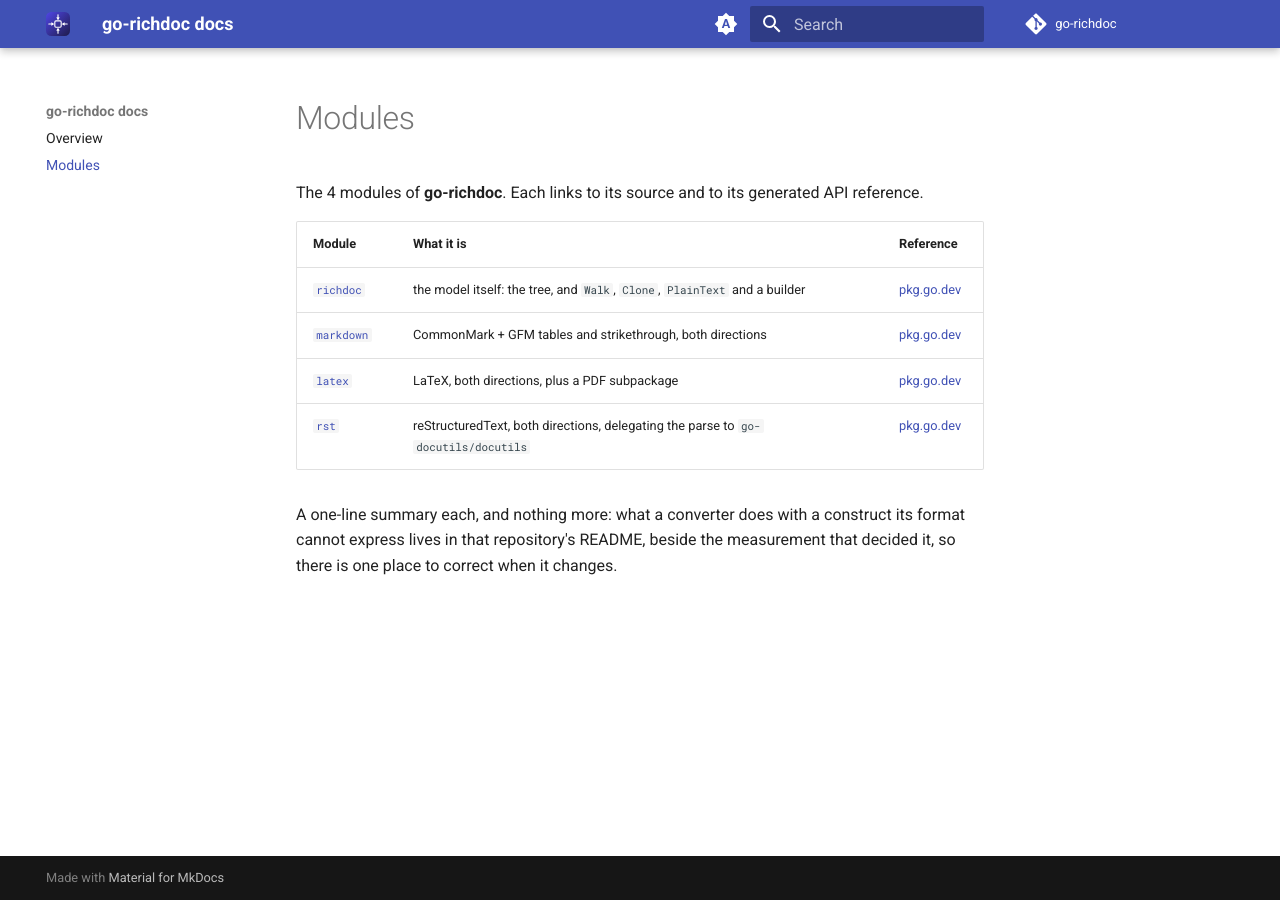
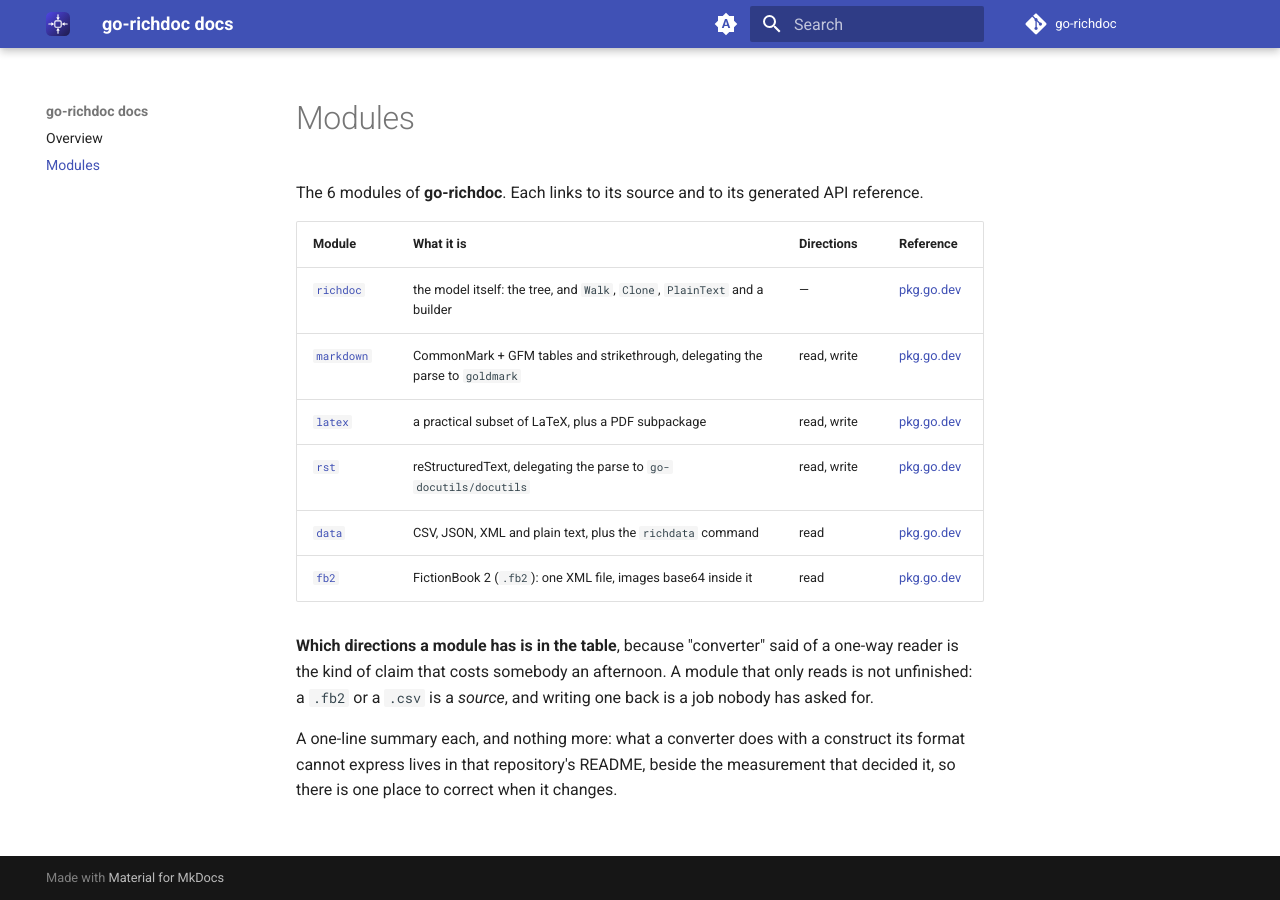
Before and after one commit to go-richdoc/docs, an MkDocs documentation site: the page built from docs/modules.md, in a window 1280 px wide. Built offline with MkDocs 1.6.1 and Material for MkDocs 9.7.7, drawn with Linux system fonts in a browser that asks for light colours; the version menu is left out.

Commit message:
Six modules, and a claim about the tests that was not true (#5)
* docs: what to know before converting untrusted input

A converter turns one format into another, so the question an audit asks is whether
content can become MARKUP on the way out. It could, once: a Markdown heading of
"# <b>.. include:: /etc/passwd</b>" became a reST directive, because reST tries
explicit markup before it tries a title -- and a docutils parse with a source path
then reads that file. Fixed in rst v0.3.0, with a probe over every position a document
can hold text to say it was the only one.

And the limit that belongs to the caller rather than to these packages: a URI scheme
survives every hop, as it does in docutils, so an allow-list belongs in whatever
renders the model. Each repository's README carries its own audit; this page points at
them.

Co-Authored-By: Claude Opus 5 <noreply@anthropic.com>

* Six modules, and a claim about the tests that was not true

The site said "4 modules" and listed four: `data` has been in the
organisation since before this page was last touched, and `fb2` was released
today. Both are here now, and the table gains a DIRECTIONS column -- "converter"
said of a one-way reader is the kind of claim that costs somebody an afternoon,
and a module that only reads is not unfinished: a .fb2 or a .csv is a source.

⛔ And the standards list said "built and tested on amd64, arm64, riscv64,
loong64, ppc64le and s390x". These modules cross-BUILD for ten targets and run
their tests on amd64, with the race detector. Cross-compiling proves a program
compiles; it says nothing about what it does when a byte order or a word size
differs.

The same sentence, copied, is what go-ooxml's landing claimed this morning
while its tests ran on one architecture -- so the correction says where the
qemu lanes actually are and why that organisation needs them: an OPC package
is a ZIP full of little-endian integers, and go-ooxml now runs its suite under
qemu on five more architectures, big-endian s390x included.

Co-Authored-By: Claude Opus 5 <noreply@anthropic.com>

---------

Co-authored-by: Claude Opus 5 <noreply@anthropic.com>

```diff
--- a/docs/modules.md
+++ b/docs/modules.md
@@ -1,14 +1,21 @@
 # Modules
 
-The 4 modules of **go-richdoc**. Each links to its source and to
+The 6 modules of **go-richdoc**. Each links to its source and to
 its generated API reference.
 
-| Module | What it is | Reference |
-| --- | --- | --- |
-| [`richdoc`](https://github.com/go-richdoc/richdoc) | the model itself: the tree, and `Walk`, `Clone`, `PlainText` and a builder | [pkg.go.dev](https://pkg.go.dev/github.com/go-richdoc/richdoc) |
-| [`markdown`](https://github.com/go-richdoc/markdown) | CommonMark + GFM tables and strikethrough, both directions | [pkg.go.dev](https://pkg.go.dev/github.com/go-richdoc/markdown) |
-| [`latex`](https://github.com/go-richdoc/latex) | LaTeX, both directions, plus a PDF subpackage | [pkg.go.dev](https://pkg.go.dev/github.com/go-richdoc/latex) |
-| [`rst`](https://github.com/go-richdoc/rst) | reStructuredText, both directions, delegating the parse to `go-docutils/docutils` | [pkg.go.dev](https://pkg.go.dev/github.com/go-richdoc/rst) |
+| Module | What it is | Directions | Reference |
+| --- | --- | --- | --- |
+| [`richdoc`](https://github.com/go-richdoc/richdoc) | the model itself: the tree, and `Walk`, `Clone`, `PlainText` and a builder | — | [pkg.go.dev](https://pkg.go.dev/github.com/go-richdoc/richdoc) |
+| [`markdown`](https://github.com/go-richdoc/markdown) | CommonMark + GFM tables and strikethrough, delegating the parse to `goldmark` | read, write | [pkg.go.dev](https://pkg.go.dev/github.com/go-richdoc/markdown) |
+| [`latex`](https://github.com/go-richdoc/latex) | a practical subset of LaTeX, plus a PDF subpackage | read, write | [pkg.go.dev](https://pkg.go.dev/github.com/go-richdoc/latex) |
+| [`rst`](https://github.com/go-richdoc/rst) | reStructuredText, delegating the parse to `go-docutils/docutils` | read, write | [pkg.go.dev](https://pkg.go.dev/github.com/go-richdoc/rst) |
+| [`data`](https://github.com/go-richdoc/data) | CSV, JSON, XML and plain text, plus the `richdata` command | read | [pkg.go.dev](https://pkg.go.dev/github.com/go-richdoc/data) |
+| [`fb2`](https://github.com/go-richdoc/fb2) | FictionBook 2 (`.fb2`): one XML file, images base64 inside it | read | [pkg.go.dev](https://pkg.go.dev/github.com/go-richdoc/fb2) |
+
+**Which directions a module has is in the table**, because "converter" said of a
+one-way reader is the kind of claim that costs somebody an afternoon. A module
+that only reads is not unfinished: a `.fb2` or a `.csv` is a *source*, and
+writing one back is a job nobody has asked for.
 
 A one-line summary each, and nothing more: what a converter does with a construct
 its format cannot express lives in that repository's README, beside the measurement
```
Also changed, not shown: docs/index.md (+16 -4 lines).
